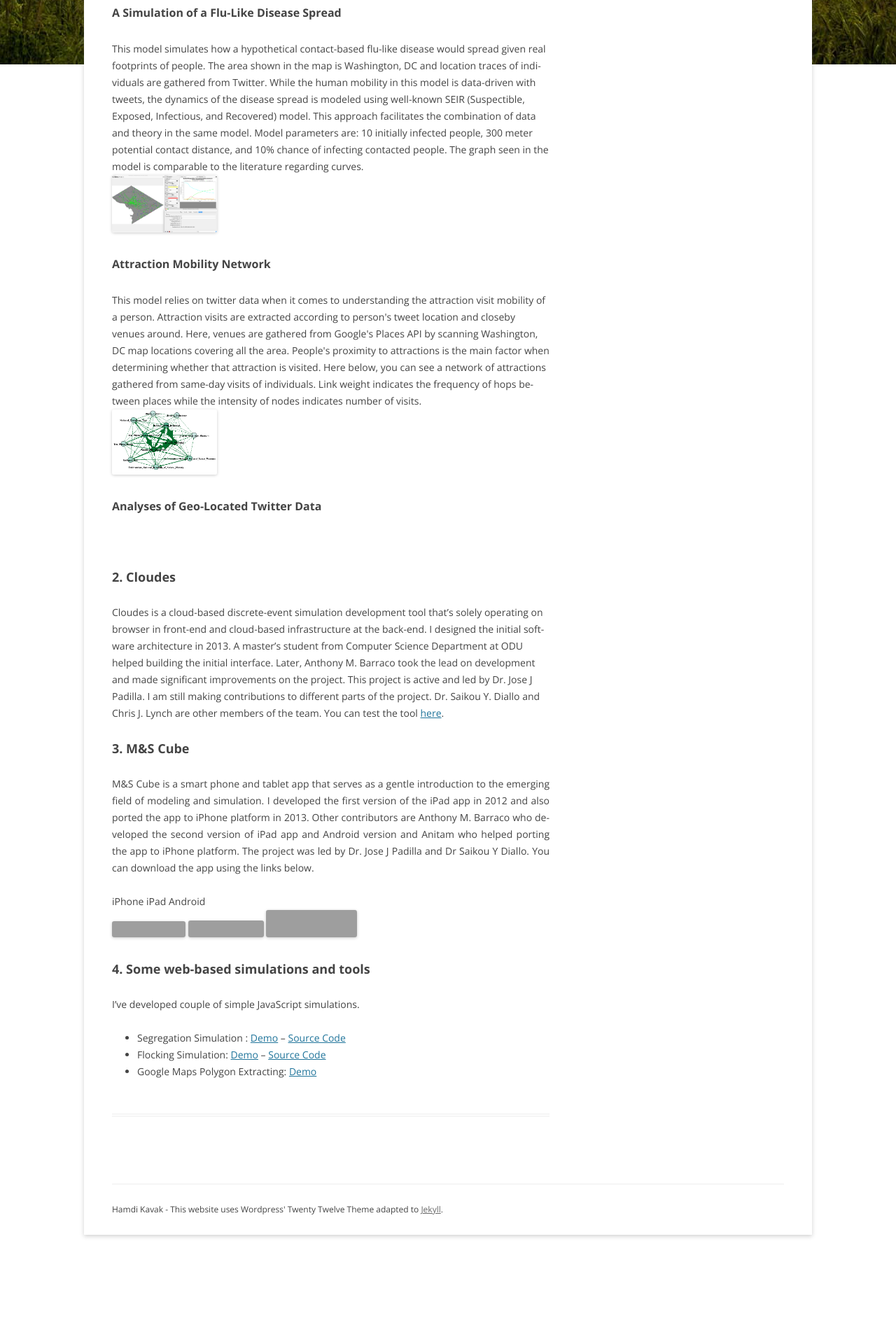
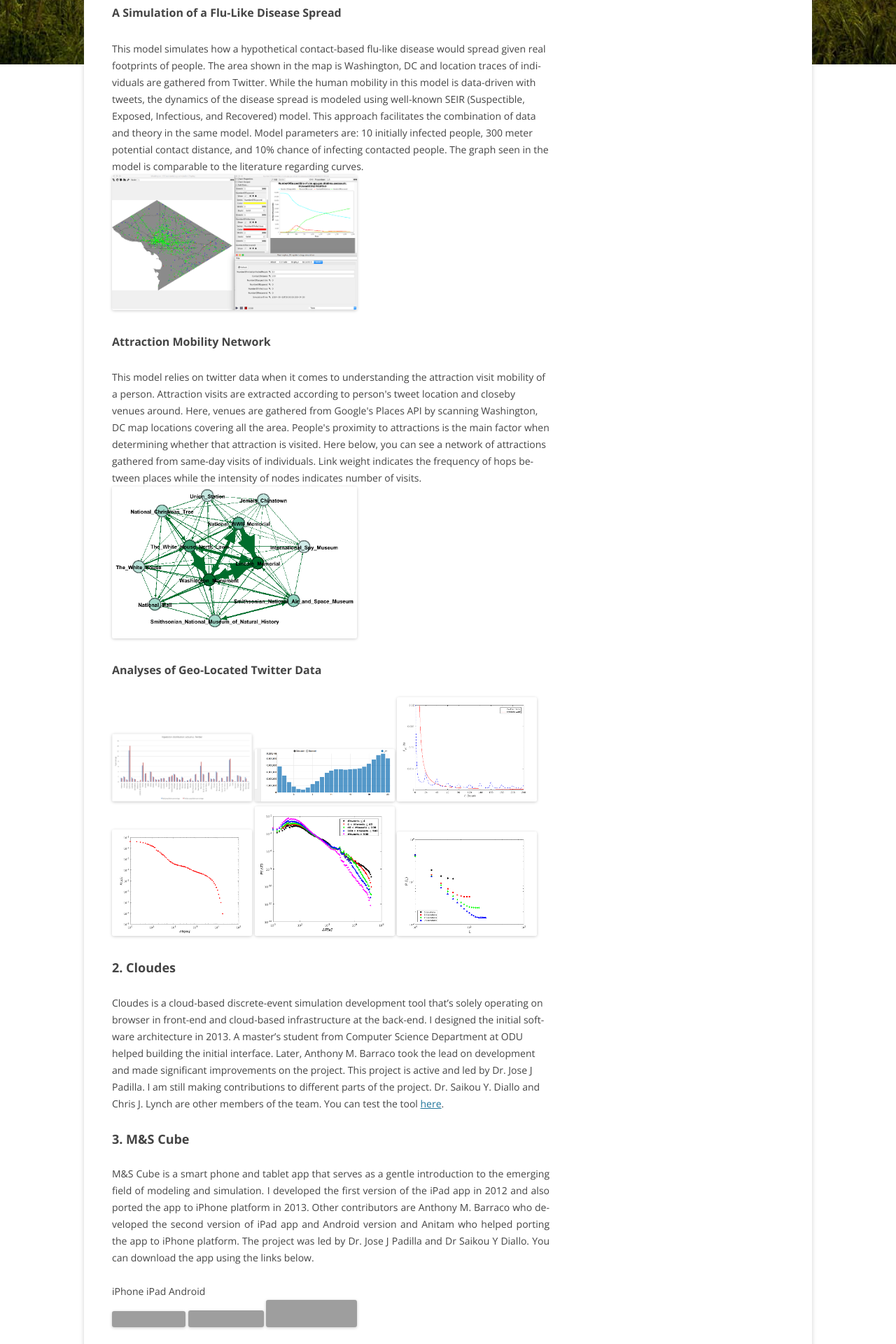
Before and after one commit to hamdikavak/hamdikavak.github.io, a Jekyll site: the page built from research-and-projects/index.html, in a window 1280 px wide. Shown: the part 926-2846 px from the top of the page at 70% size. Built offline with Jekyll 4.4.1, drawn with Linux system fonts in a browser that asks for light colours; nearby versions of some CDN libraries; library files that are not in the unit come from our copies; before the commit the page ends 2738 px from its top, so only the background shows below that; grey boxes are pictures that could not be loaded.

Commit message:
Update index.html

```diff
--- a/research-and-projects/index.html
+++ b/research-and-projects/index.html
@@ -40,7 +40,7 @@
   While the human mobility in this model is data-driven with tweets, the dynamics of the disease spread is modeled using well-known SEIR (Suspectible, Exposed, Infectious, and Recovered) model.
   This approach facilitates the combination of data and theory in the same model. Model parameters are: 10 initially infected people, 300 meter potential contact distance, and 10% chance of infecting contacted people.
   The graph seen in the model is comparable to the literature regarding curves.<br/>
-<a href="images/dc_disease_sim.png" target="_blank"><img src="images/dc_disease_sim.png" width="150"/></a>
+<a href="images/dc_disease_sim.png" target="_blank"><img src="images/dc_disease_sim.png" width="350"/></a>
   <br/>
 
   <h3>Attraction Mobility Network</h3>
@@ -51,10 +51,17 @@
 Here below, you can see a network of attractions gathered from same-day visits of individuals.
 Link weight indicates the frequency of hops between places while the intensity of nodes indicates number of visits.
 <br/>
-<a href="images/overall_one_day_weighted_degree_min100.png" target="_blank"><img src="images/overall_one_day_weighted_degree_min100.png" width="150"/></a>
+<a href="images/overall_one_day_weighted_degree_min100.png" target="_blank"><img src="images/overall_one_day_weighted_degree_min100.png" width="350"/></a>
   <br/>
 
   <h3>Analyses of Geo-Located Twitter Data</h3>
+  <a href="images/1tweet_dist.png" target="_blank"><img src="images/1tweet_dist.png" width="200"/></a>
+ <a href="images/2hour_dist.png" target="_blank"><img src="images/2hour_dist.png" width="200"/></a>
+ <a href="images/3fpt_dc.png" target="_blank"><img src="images/3fpt_dc.png" width="200"/></a>
+ <a href="images/4displacement.png" target="_blank"><img src="images/4displacement.png" width="200"/></a>
+ <a href="images/5interevent_time_by_group.png" target="_blank"><img src="images/5interevent_time_by_group.png" width="200"/></a>
+ <a href="images/6zipfs_log_log.png" target="_blank"><img src="images/6zipfs_log_log.png" width="200"/></a>
+
 
   <br/>
 
```
